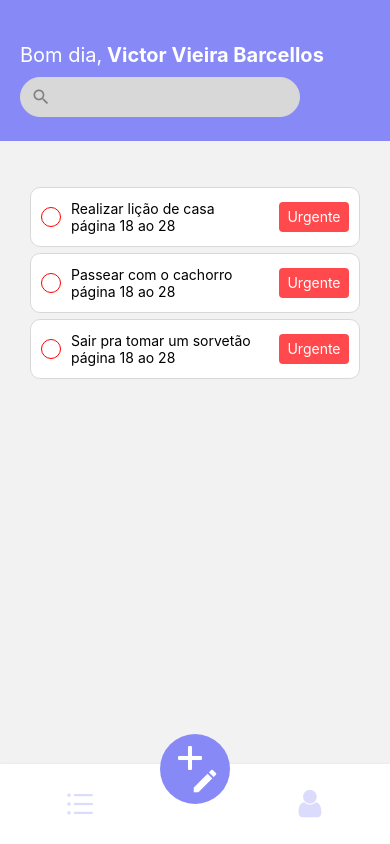
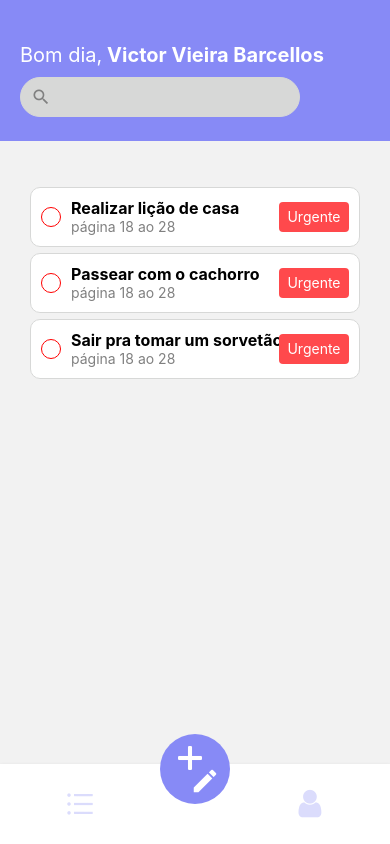
Before and after one commit to Victor090608/ProjetosMobile, a React Native app: screen /BottomRoutes in a window 390 px wide. Built offline with nearby package versions, Linux system fonts and the light colour scheme.

Commit message:
Estilizando os cards, colocando novas cores

```diff
--- a/src/pages/list/index.tsx
+++ b/src/pages/list/index.tsx
@@ -43,8 +43,8 @@
                     <View style={style.rowCardLeft}>
                         <Ball color="red" />
                         <View>
-                            <Text>{item.title}</Text>
-                            <Text>{item.description}</Text>
+                            <Text style={style.titleCard}>{item.title}</Text>
+                            <Text style={style.descriptionCard}>{item.description}</Text>
                         </View>
                     </View>
                     <Flag caption="Urgente" color={themas.colors.red} />
--- a/src/pages/list/styles.ts
+++ b/src/pages/list/styles.ts
@@ -49,6 +49,13 @@
         flexDirection: 'row',
         alignItems: 'center',
         gap: 10,
+    },
+    titleCard: {
+        fontSize: 16,
+        fontWeight: 'bold'
+    },
+    descriptionCard: {
+        color: themas.colors.gray
     }
 
 })
```
